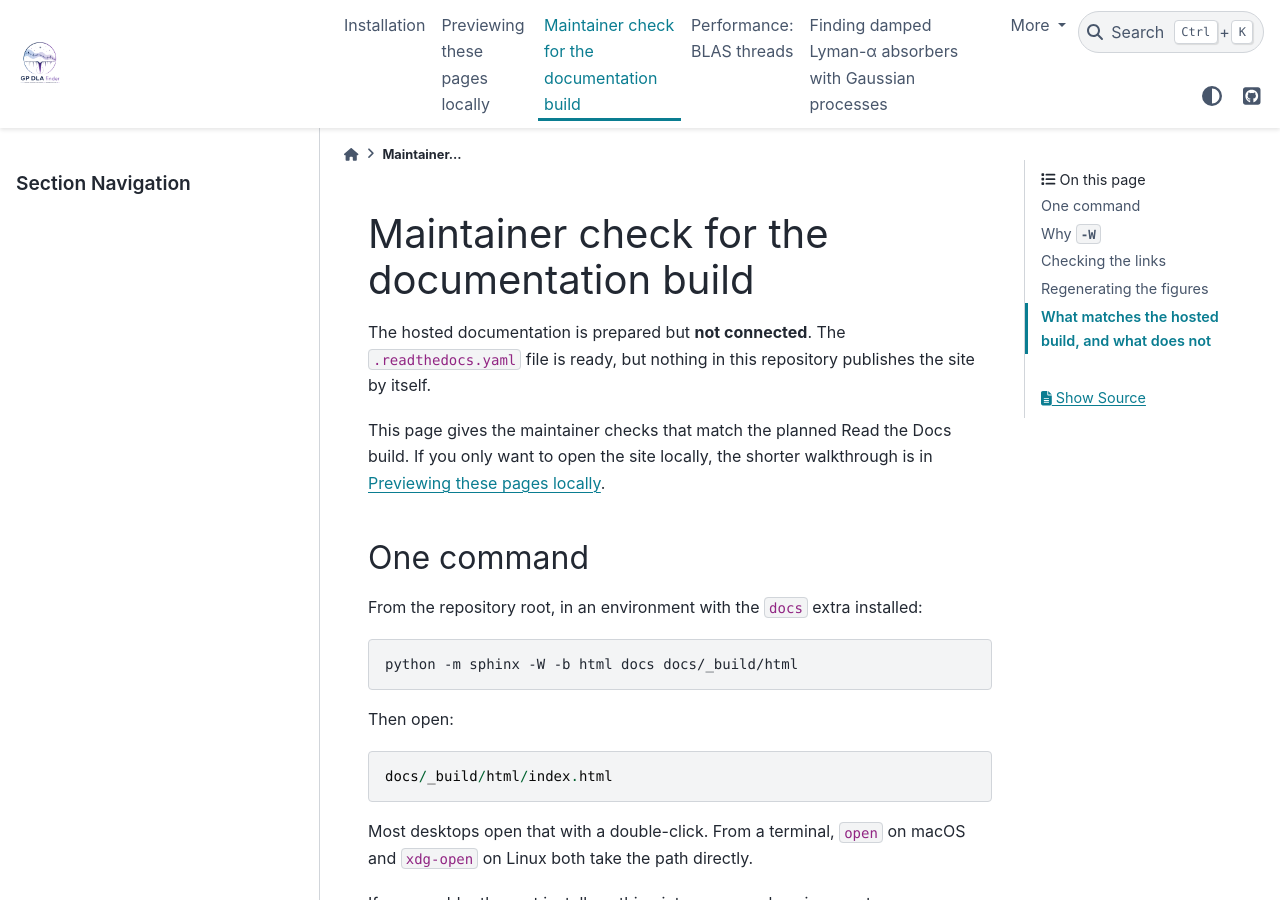
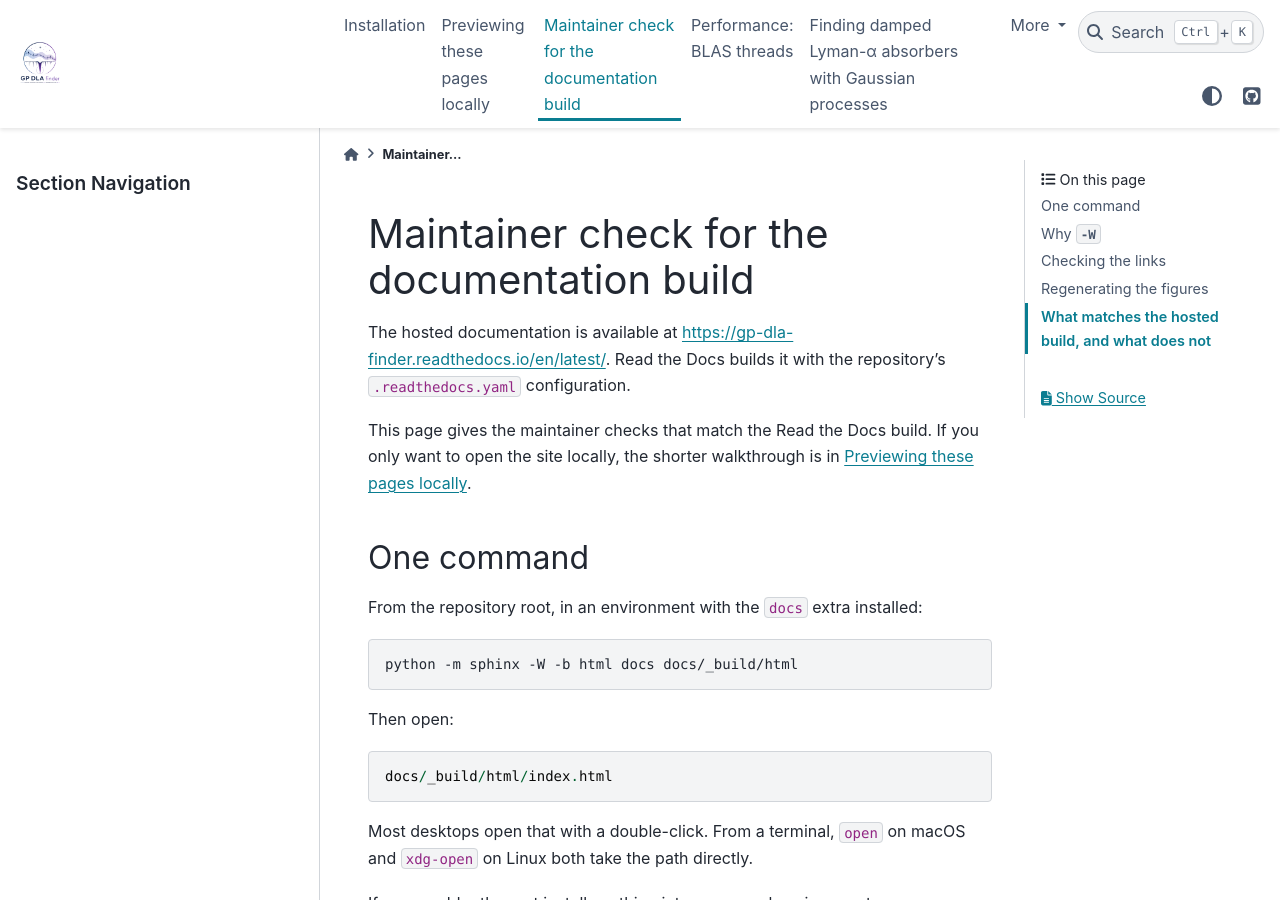
Before and after one commit to jibanCat/gp_dla_finder, a Sphinx documentation site: the page built from docs/preview_local.md, in a window 1280 px wide and 900 px high. Built offline with Sphinx 7.4.7 and the PyData theme 0.15.4, drawn with Linux system fonts in a browser that asks for light colours.

Commit message:
docs: link hosted documentation

```diff
--- a/docs/preview_local.md
+++ b/docs/preview_local.md
@@ -1,11 +1,11 @@
 # Maintainer check for the documentation build
 
-The hosted documentation is prepared but **not connected**. The
-`.readthedocs.yaml` file is ready, but nothing in this repository publishes the
-site by itself.
+The hosted documentation is available at
+<https://gp-dla-finder.readthedocs.io/en/latest/>. Read the Docs builds it with
+the repository's `.readthedocs.yaml` configuration.
 
-This page gives the maintainer checks that match the planned Read the Docs
-build. If you only want to open the site locally, the shorter walkthrough is in
+This page gives the maintainer checks that match the Read the Docs build. If you
+only want to open the site locally, the shorter walkthrough is in
 {doc}`preview`.
 
 ## One command
--- a/pyproject.toml
+++ b/pyproject.toml
@@ -94,11 +94,7 @@ docs = [
 Repository = "https://github.com/jibanCat/gp_dla_finder"
 Issues = "https://github.com/jibanCat/gp_dla_finder/issues"
 Changelog = "https://github.com/jibanCat/gp_dla_finder/blob/main/CHANGELOG.md"
-# The repository's own docs directory, deliberately: no hosted documentation
-# project exists yet, and pointing at a URL that does not resolve is worse than
-# pointing at the source the site is built from. Repoint this when the hosted
-# site is live.
-Documentation = "https://github.com/jibanCat/gp_dla_finder/tree/main/docs"
+Documentation = "https://gp-dla-finder.readthedocs.io/en/latest/"
 
 [tool.setuptools]
 package-dir = { "" = "src" }
```
Also changed, not shown: README.md (+3 -2 lines), docs/preview.md (+6 -5 lines), .readthedocs.yaml, 1 other file.
